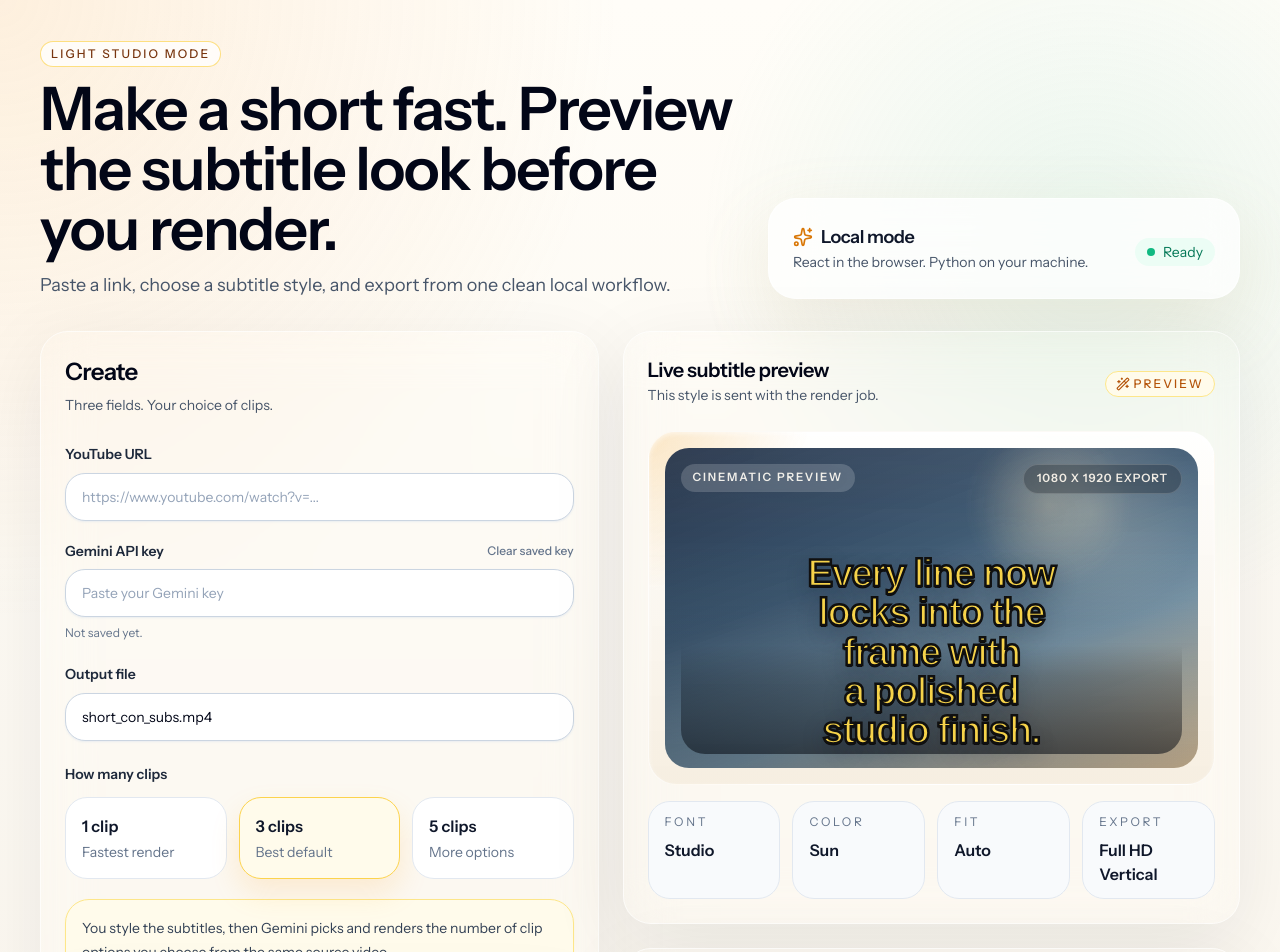
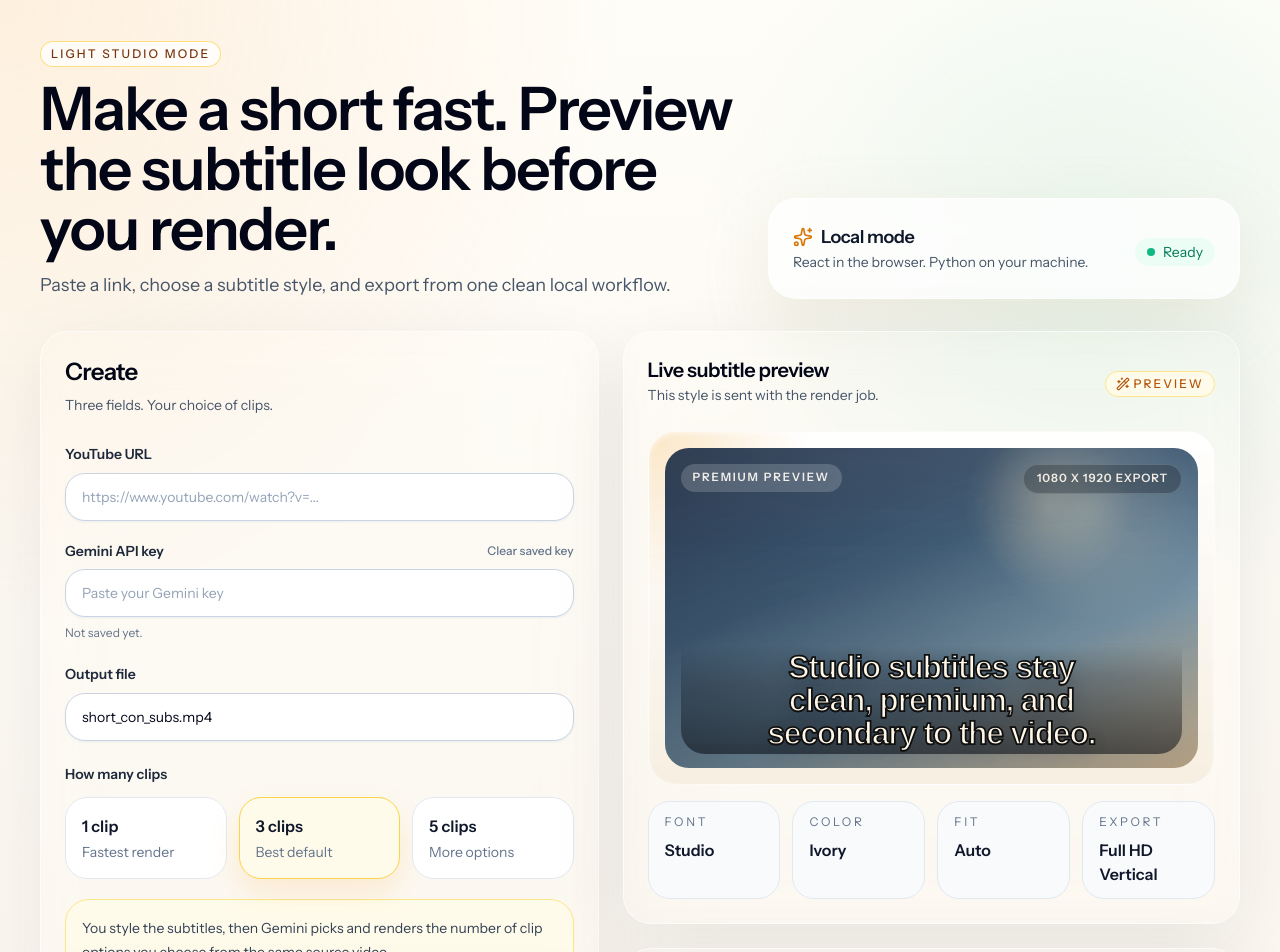
Before and after one commit to Sh1re-a/miscoshorts-ai, a React (Vite) app in the folder frontend/: page / in a window 1280 px wide. Shown: the top 952 px of the page. Built offline with nearby package versions, Linux system fonts and the light colour scheme.

Commit message:
Refine subtitle preview defaults

```diff
--- a/frontend/src/App.tsx
+++ b/frontend/src/App.tsx
@@ -96,19 +96,19 @@ const clipCountOptions: Array<{ value: ClipCountOption; label: string; note: str
 
 const defaultSubtitleStyle: SubtitleStyle = {
   fontPreset: 'clean',
-  colorPreset: 'sun',
+  colorPreset: 'ivory',
 }
 
 const previewFontSizeByPreset: Record<FontPreset, string> = {
-  clean: 'clamp(1.55rem, 3.4vw, 2.4rem)',
-  bold: 'clamp(1.65rem, 3.6vw, 2.55rem)',
-  soft: 'clamp(1.5rem, 3.2vw, 2.3rem)',
+  clean: 'clamp(1.3rem, 2.9vw, 2rem)',
+  bold: 'clamp(1.4rem, 3vw, 2.1rem)',
+  soft: 'clamp(1.25rem, 2.8vw, 1.95rem)',
 }
 
 const previewSubtitleByPreset: Record<FontPreset, string> = {
-  clean: 'Every line now locks into the frame with a polished studio finish.',
-  bold: 'High-impact captions hit hard and stay clean inside the shot.',
-  soft: 'Refined subtitles stay readable, balanced, and premium on screen.',
+  clean: 'Studio subtitles stay clean, premium, and secondary to the video.',
+  bold: 'Stronger captions still sit inside the frame without taking over.',
+  soft: 'Editorial subtitles feel refined, readable, and intentionally understated.',
 }
 
 const apiKeyStorageKey = 'miscoshorts.apiKey'
@@ -429,7 +429,7 @@ function App() {
                 </div>
 
                 <div className="rounded-[24px] border border-slate-200 bg-slate-50 px-4 py-4 text-sm text-slate-600">
-                  Long subtitle lines are split automatically, sized to fit the frame, and rendered with a stronger screen-ready shadow treatment.
+                  Long lines are split automatically, scaled down for a cleaner premium look, and kept low in frame so the video stays in focus.
                 </div>
               </CardContent>
             </Card>
@@ -452,7 +452,7 @@ function App() {
                 <div className="preview-stage aspect-[16/10] rounded-[28px] border border-white/70 p-4 shadow-inner shadow-white/50">
                   <div className="preview-video-frame">
                     <div className="preview-video-overlay" />
-                    <div className="preview-kicker">Cinematic preview</div>
+                    <div className="preview-kicker">Premium preview</div>
                     <div className="preview-caption-chip">1080 x 1920 export</div>
                     <div className="preview-subtitle-shadow" />
                     <div className="preview-subtitle-wrap">
@@ -462,8 +462,8 @@ function App() {
                           fontFamily: activeFontPreset.stack,
                           fontSize: previewFontSizeByPreset[subtitleStyle.fontPreset],
                           color: activeColorPreset.text,
-                          WebkitTextStroke: `2.5px ${activeColorPreset.stroke}`,
-                          textShadow: `0 8px 22px rgba(15, 23, 42, 0.38), 0 2px 0 ${activeColorPreset.stroke}`,
+                          WebkitTextStroke: `1.75px ${activeColorPreset.stroke}`,
+                          textShadow: `0 6px 18px rgba(15, 23, 42, 0.3), 0 1px 0 ${activeColorPreset.stroke}`,
                         }}
                       >
                         {previewSubtitleByPreset[subtitleStyle.fontPreset]}
```
